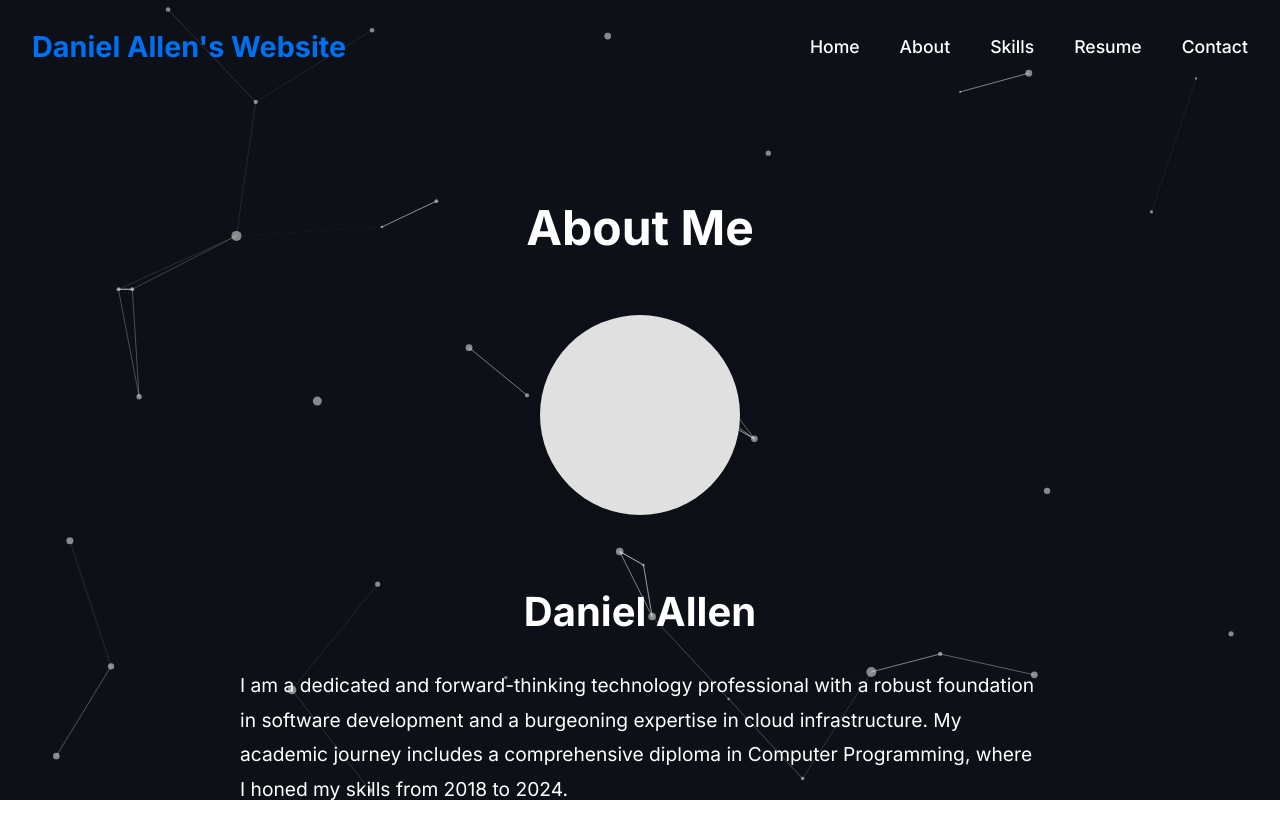
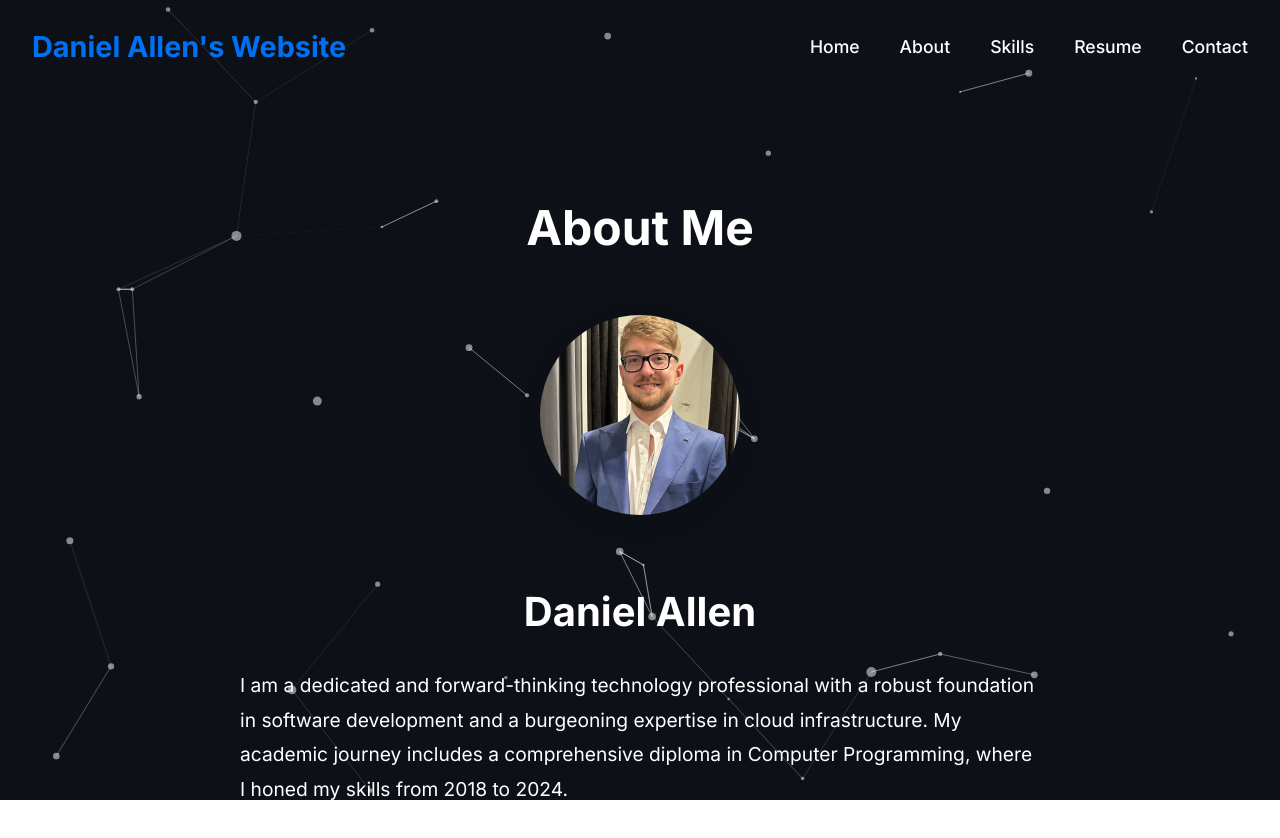
Before and after one commit to DJCWA/Portfolio, a Next.js app: page /about in a window 1280 px wide. Shown: the top 838 px of the page. Built offline with nearby package versions, Linux system fonts and the light colour scheme.

Commit message:
feat: add profile picture to about page

```diff
--- a/app/about/About.css
+++ b/app/about/About.css
@@ -22,8 +22,8 @@
 .about-image {
   width: 200px;
   height: 200px;
-  background-color: #e0e0e0;
   border-radius: 50%;
+  overflow: hidden;
   flex-shrink: 0;
   box-shadow: 0 8px 24px rgba(0, 0, 0, 0.1);
 }
--- a/app/about/page.tsx
+++ b/app/about/page.tsx
@@ -1,5 +1,6 @@
 import './About.css';
 import type { Metadata } from 'next';
+import Image from 'next/image';
 
 export const metadata: Metadata = {
   title: "About Me",
@@ -10,7 +11,9 @@ export default function About() {
     <div className="about-container">
       <h1 className="about-title">About Me</h1>
       <div className="about-content">
-        <div className="about-image"></div>
+        <div className="about-image">
+          <Image src="/profile.jfif" alt="Daniel Allen" width={200} height={200} />
+        </div>
         <div className="about-text">
           <h2 className="about-name">Daniel Allen</h2>
           <p>
```
Also changed, not shown: public/profile.jfif (added).
